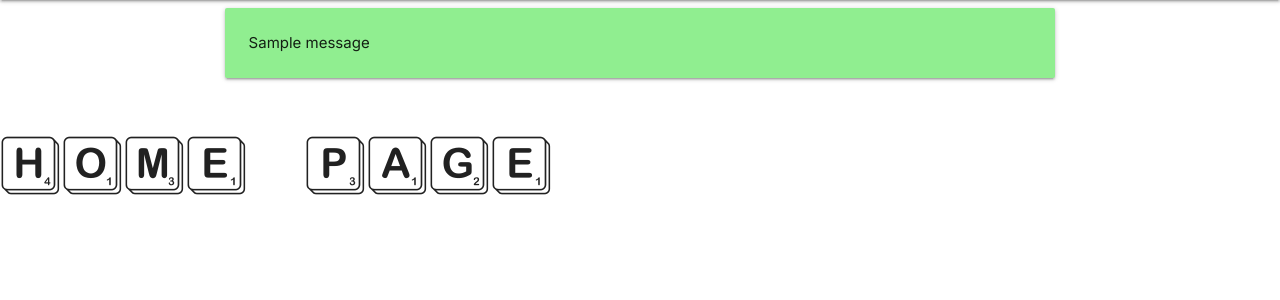
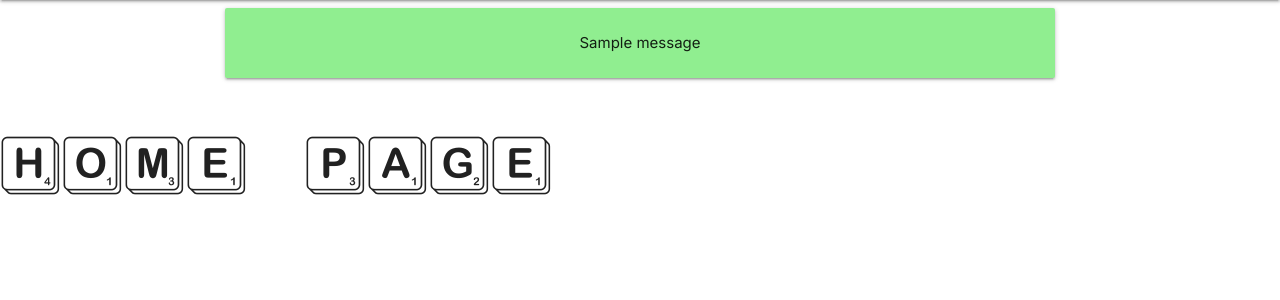
Before and after one commit to kevinoc554/above-board, a Flask app: page / in a window 1280 px wide. Shown: the part 64-364 px from the top of the page. Run offline with Flask 2, Linux system fonts and the light colour scheme; one stand-in notice (Sample message) is shown.

Commit message:
feat: add some styling and positioning to flashed messages

```diff
--- a/aboveboard/routes.py
+++ b/aboveboard/routes.py
@@ -63,7 +63,7 @@ def logout():
         logout_user()
         flash('You have been logged out!', 'success')
     else:
-        flash('You are not currently logged in.')
+        flash('You are not currently logged in.', 'info')
     return redirect(url_for('home'))
 
 
--- a/aboveboard/templates/base.html
+++ b/aboveboard/templates/base.html
@@ -73,7 +73,7 @@
     <div class="row">
         {% for category, message in messages %}
         <div class="col s12 m8 offset-m2">
-            <div class="card-panel {{category}}">{{ message }}</div>
+            <div class="text-center card-panel {{category}}">{{ message }}</div>
         </div>
         {% endfor %}
     </div>
```
